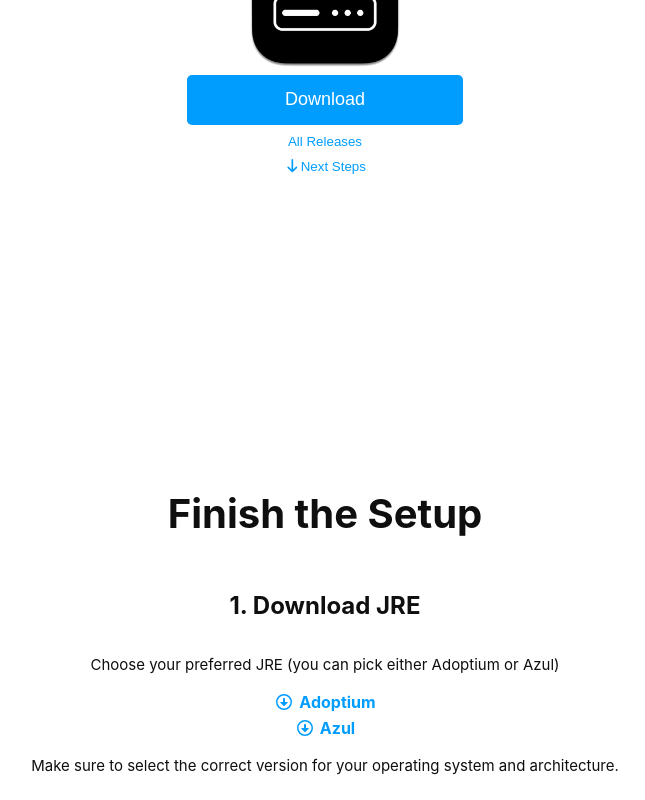
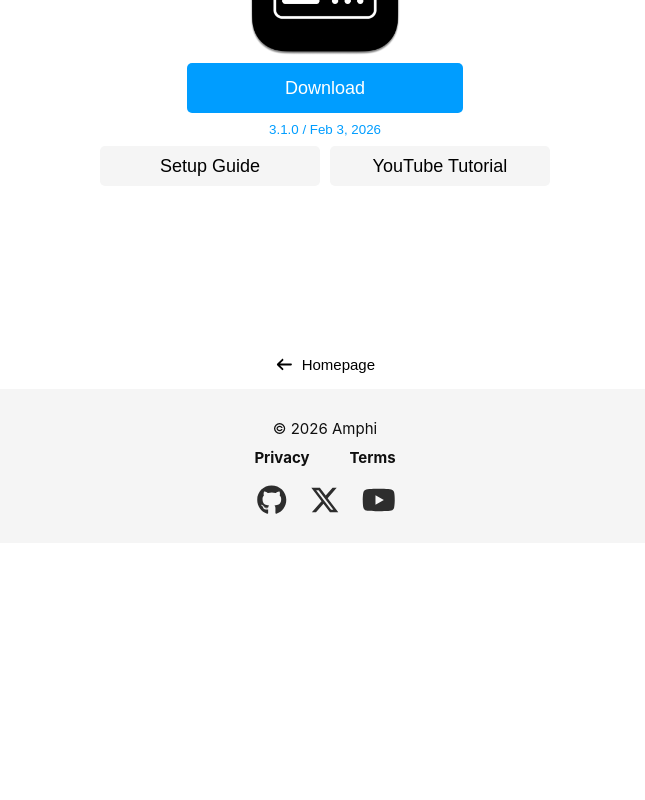
Before and after one commit to amphi2024/website, a React (Vite) app: page /server in a window 1280 px wide. Shown: the part 460-1260 px from the top of the page, without its empty margins (315-960 px from the left). After the commit the page ends 1003 px from the top, so only its background shows below. Built offline with nearby package versions, Linux system fonts and the light colour scheme.

Commit message:
feat: update server page
- Replace the setup guide with buttons to navigate to GitHub and YouTube.
- Add latest version below the download button

```diff
--- a/src/i18n/en.ts
+++ b/src/i18n/en.ts
@@ -62,7 +62,8 @@
         musicPageSubtitle: "Enjoy your favorites in the highest quality, anytime.",
         serverPageTitle: "Your Second Brain, Your Digital Home",
         serverPageSubtitle: "Sync all your notes, music, photos, and files seamlessly.",
-        nextSteps: "Next Steps",
+        setupGuide: "Setup Guide",
+        youtubeTutorial: "YouTube Tutorial",
         photosPageTitle: "Where Your Memories Live",
         photosPageSubtitle: "Capture and relive your favorite moments with ease.",
         homepage: "Homepage",
--- a/src/i18n/ko.ts
+++ b/src/i18n/ko.ts
@@ -64,7 +64,7 @@
         musicPageSubtitle: "좋아하는 음악을 모아, 언제나 최고의 음질로 즐겨보세요.",
         serverPageTitle: "제2의 뇌, 디지털 속 나만의 집",
         serverPageSubtitle: "노트, 음악, 사진, 파일까지, 어디서든 나만의 공간에서 즐기세요",
-        nextSteps: "다음단계",
+        setupGuide: "셋업 가이드",
         photosPageTitle: "나의 모든 추억이 담기는 곳",
         photosPageSubtitle: "소중한 순간을 간편하게 기록하고, 언제든 추억하세요.",
         homepage: "홈페이지",
--- a/src/pages/ServerPage.tsx
+++ b/src/pages/ServerPage.tsx
@@ -1,31 +1,38 @@
 import {
     AppPage,
     AppPageSection,
-    Command,
-    DownloadLink,
-    DownloadLinkIcon,
     LinkButton
 } from "../components/AppDownload.tsx";
-import {faCircleDown} from "@fortawesome/free-regular-svg-icons";
 import {DownloadButton} from "../components/DownloadButton.tsx";
-import {FontAwesomeIcon} from "@fortawesome/react-fontawesome";
-import {faArrowDown} from "@fortawesome/free-solid-svg-icons";
-import {useEffect, useRef} from "react";
+import {useEffect} from "react";
 import {useTranslation} from "react-i18next";
+import styled from "styled-components";
 
 const serverVersion = "3.1.0";
 
+const SetupGuide = styled.button`
+    width: 220px;
+    border-radius: var(--download-button-border-radius);
+    height: 40px;
+    background-color: var(--card-background-color);
+    font-size: 18px;
+    margin-top: 8px;
+
+    transition: opacity 0.3s ease;
+
+    &:hover {
+        opacity: 0.8;
+    }
+`;
+
 export default function ServerPage() {
 
-    const [t] = useTranslation();
-    const nextStepsRef = useRef<HTMLDivElement>(null);
-    const scrollToNextSteps = () => {
-        nextStepsRef.current?.scrollIntoView({ behavior: 'smooth' });
-    }
+    const [t, i18n] = useTranslation();
 
     useEffect(() => {
         document.title = "Server for Amphi Apps";
     }, []);
+
 
     return (
         <AppPage>
@@ -47,56 +54,24 @@
 
                 <LinkButton onClick={() => {
                     window.open("https://github.com/amphi2024/server/releases", "_blank");
-                }}>{t("allReleases")}
+                }}>{serverVersion} / {new Date(2026, 1, 3).toLocaleDateString(i18n.language, {
+                    month: 'short',
+                    day: 'numeric',
+                    year: 'numeric'})}
                 </LinkButton>
 
-                <LinkButton onClick={scrollToNextSteps}>
-                    <FontAwesomeIcon icon={faArrowDown}/>
-                    {t("nextSteps")}
-                </LinkButton>
-            </AppPageSection>
+                <div>
+                    <SetupGuide style={{
+                        marginRight: "10px"
+                    }} onClick={() => {
+                        window.open("https://github.com/amphi2024/server", "_blank");
+                    }}>{t("setupGuide")}</SetupGuide>
 
-            <AppPageSection ref={nextStepsRef}>
-
-                <h1>
-                    Finish the Setup
-                </h1>
-
-                <h2>1. Download JRE</h2>
-
-                <p>
-                    Choose your preferred JRE (you can pick either Adoptium or Azul)
-                </p>
-
-                <DownloadLink href={"https://adoptium.net/temurin/releases/?package=jre"} target={"_blank"}
-                              rel={"noreferrer"}>
-                    <DownloadLinkIcon icon={faCircleDown}/>Adoptium
-                </DownloadLink>
-                <DownloadLink href={"https://www.azul.com/downloads/?package=jre"} target={"_blank"} rel={"noreferrer"}>
-                    <DownloadLinkIcon icon={faCircleDown}/>Azul
-                </DownloadLink>
-
-                <p>
-                    Make sure to select the correct version for your operating system and architecture.
-                </p>
-
-                <p>
-
-                </p>
-
-                <h2>2. Run the Server</h2>
-
-                <h3>
-                    Open up the terminal, And run this command
-                </h3>
-
-                <Command>
-                    path/to/your/jre/bin/java -jar server.jar
-                </Command>
-
-                <p>
-                    Also, if you are an advanced user, you can set up options like remote access (e.g., Tailscale or other VPN solutions), port forwarding, or running the server as a system service, depending on your needs.
-                </p>
+                    <SetupGuide onClick={() => {
+                        window.open("https://youtube.com/@amphi2024", "_blank");
+                    }}>{t("youtubeTutorial")}
+                    </SetupGuide>
+                </div>
 
             </AppPageSection>
 
```
